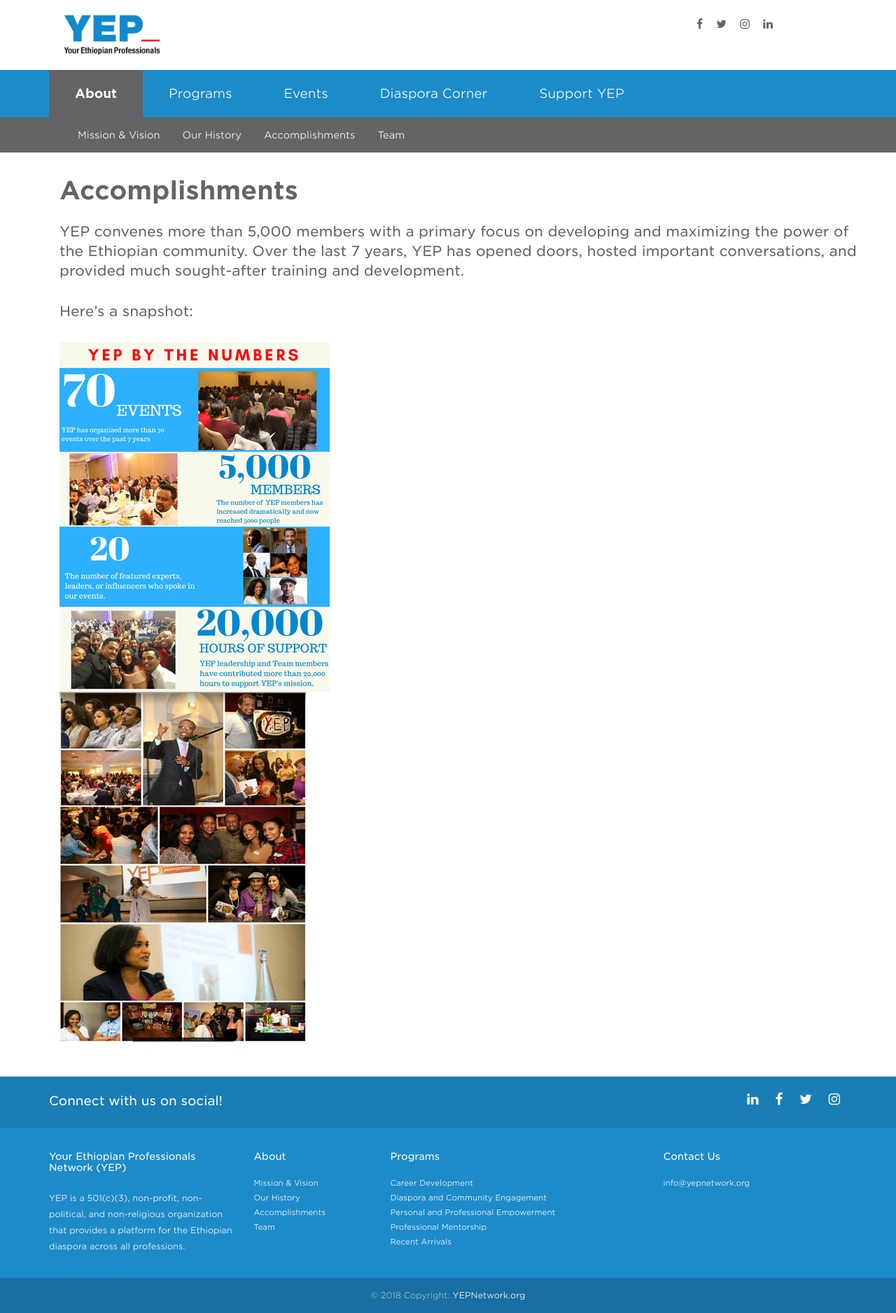
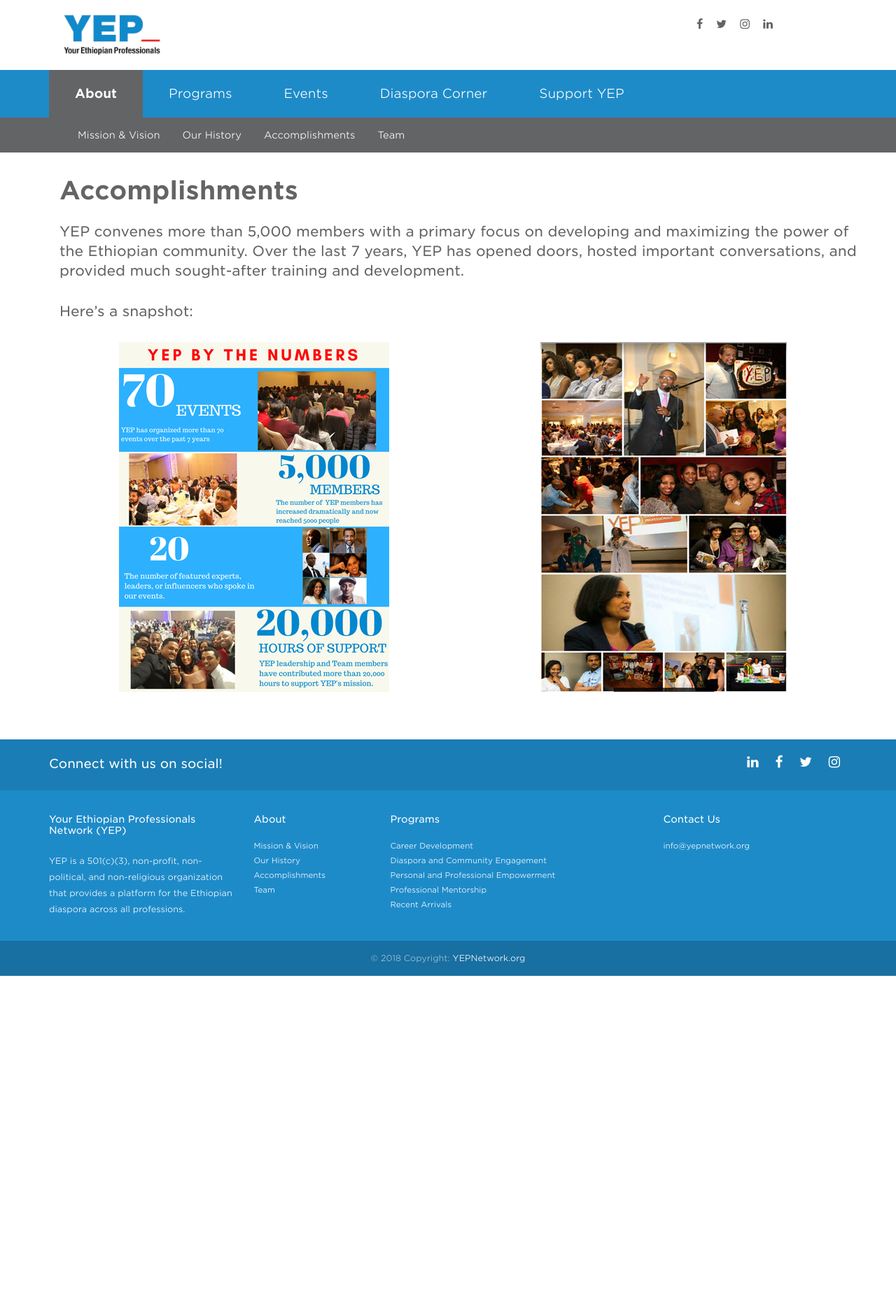
Before and after one commit to YEPNetwork/yepnetwork.github.io, a Jekyll site: the page built from _pages/accomplishments.html, in a window 1280 px wide. Shown: the whole page at 70% size. Built offline with Jekyll 4.4.1, drawn with Linux system fonts in a browser that asks for light colours; nearby versions of some CDN libraries; after the commit the page ends 1395 px from its top, so only the background shows below that.

Commit message:
Fixed image alignment.

```diff
--- a/_pages/accomplishments.html
+++ b/_pages/accomplishments.html
@@ -21,12 +21,11 @@
 <div class="container">
   <section class="prose bg-white">
     <div class="row">
-      <div class="col-sm-12 col-md-6">
+      <div class="col-sm-12 col-md-6 text-center margin-bottom-2">
         <img src="/assets/images/accomplishment.png">
       </div>
-    </div>
-    <div class="row">
-      <div class="col-sm-12 col-md-6">
+
+      <div class="col-sm-12 col-md-6 text-center">
         <img src="/assets/images/accomplishments.jpg">
       </div>
     </div>
```
